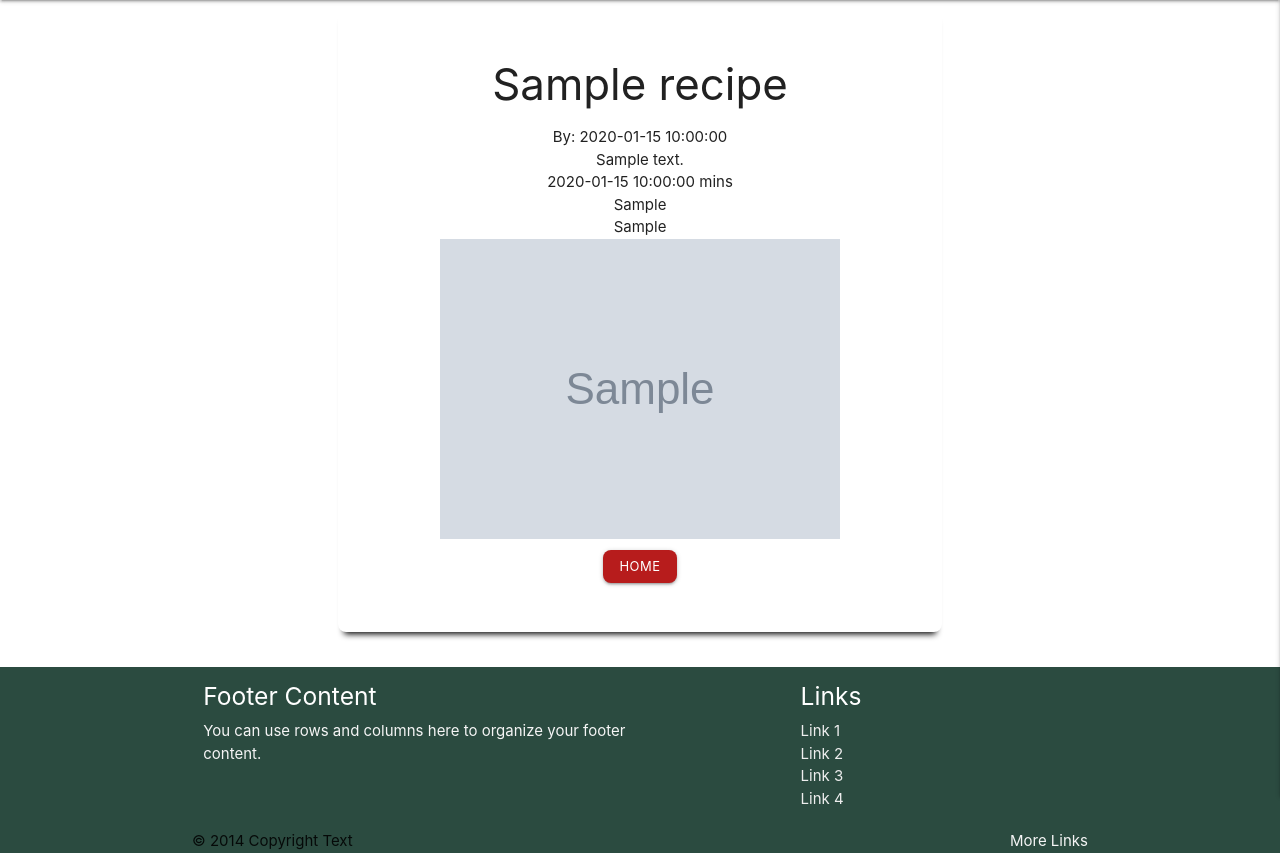
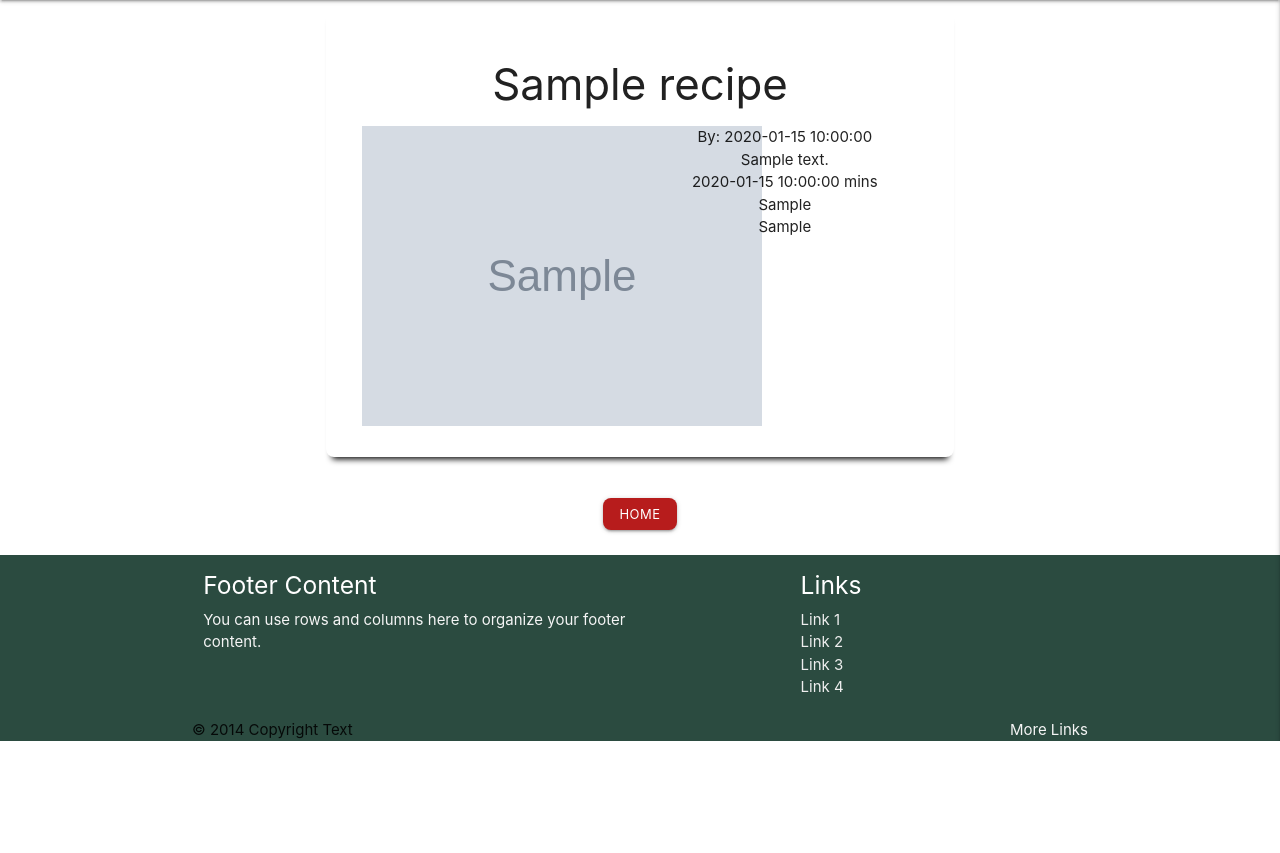
Before and after one commit to Craig-Ryan/get-fed-MS3, a Flask app: template templates/get_recipe.html in a window 1280 px wide. Shown: the part 64-917 px from the top of the page. After the commit the page ends 805 px from the top, so only its background shows below. Run offline with Flask 2, Linux system fonts and the light colour scheme; the template is opened without the code that fills it: most values are stand-ins (such as "Sample title", 1, 10 or a date in 2020); grey boxes marked "Sample" are stand-in pictures; some libraries are stand-ins or nearby versions.

Commit message:
Begin styling get_recipe.html

```diff
--- a/static/css/style.css
+++ b/static/css/style.css
@@ -72,3 +72,8 @@ nav {
   margin-left: auto;
   margin-right: auto;
 }
+
+.display-image {
+    height: 350px;
+    width: 350px;
+}
--- a/templates/get_recipe.html
+++ b/templates/get_recipe.html
@@ -2,20 +2,42 @@
 {% block content %}
 
 <div class="container">
-  <div class="row">
-    <div class="col s12 center-align">
-      <div class="card-panel">
-        <!-- find out how to add all recipes added by that user -->
+
+  <!-- <div class="row card-panel grey lighten-5">
+        <form action="{{ url_for('search') }}" method="post" class="col s12">
+            <div class="row valign-wrapper center-align">
+                <div class="input-field col s12 m8">
+                    <i class="fas fa-search prefix light-blue-text text-darken-4"></i>
+                    <input type="text" name="query" id="query" minlength="2" class="validate" required>
+                    <label for="query">Search Tasks</label>
+                </div>
+                <div class="col s12 m4">
+                    <a href="{{ url_for('home') }}" class="red btn text-shadow">Reset</a>
+                    <button type="submit" class="light-blue darken-1 btn text-shadow">
+                        <i class="fas fa-search left"></i> Search
+                    </button>
+                </div>
+            </div>
+        </form>
+    </div> -->
+
+  <div class="row card-panel center-align">
     <h3 class="center-align header-text">
         {{ recipe.recipe_name }}
       </h3>
+    <div class="col s12 m6">
+      <img src="{{ recipe.recipe_image }}" alt="Image for {{ recipe.recipe_name }}" class="gallery-image">
+    </div>
+    <div class="col s12 m6">
       <p>By: {{ recipe.created_by }}</p>
       <p>{{ recipe.recipe_description }}</p>
       <p>{{ recipe.recipe_time }} mins</p>
       <p>{{ recipe.recipe_ingredients }}</p>
       <p>{{ recipe.recipe_method }}</p>
-        <!-- Recipe Image -->
-            <img src="{{ recipe.recipe_image }}" alt="Image for {{ recipe.recipe_name }}">
+    </div>
+  </div>
+  <div class="row">
+    <div class="col s12 center-align">
       <!-- Edit/Delete Buttons -->
       {% if session.user == recipe.created_by %}
       <!-- edit/delete btn -->
@@ -26,13 +48,14 @@
         Delete
       </a>
       {% endif %}
-
+    </div>
+  </div>
   <div class="row">
+    <div class="col s12 center-align">
       <a href="{{ url_for('home') }}" class="btn-small my-btn red darken-4">Home</a>
+    </div>
   </div>
 
 </div>
 </div>
-  </div>
-</div>
 {% endblock %}
```
Also changed, not shown: templates/components.html (deleted, +0 -30 lines). Lines whose indentation alone changed are shown as unchanged.
